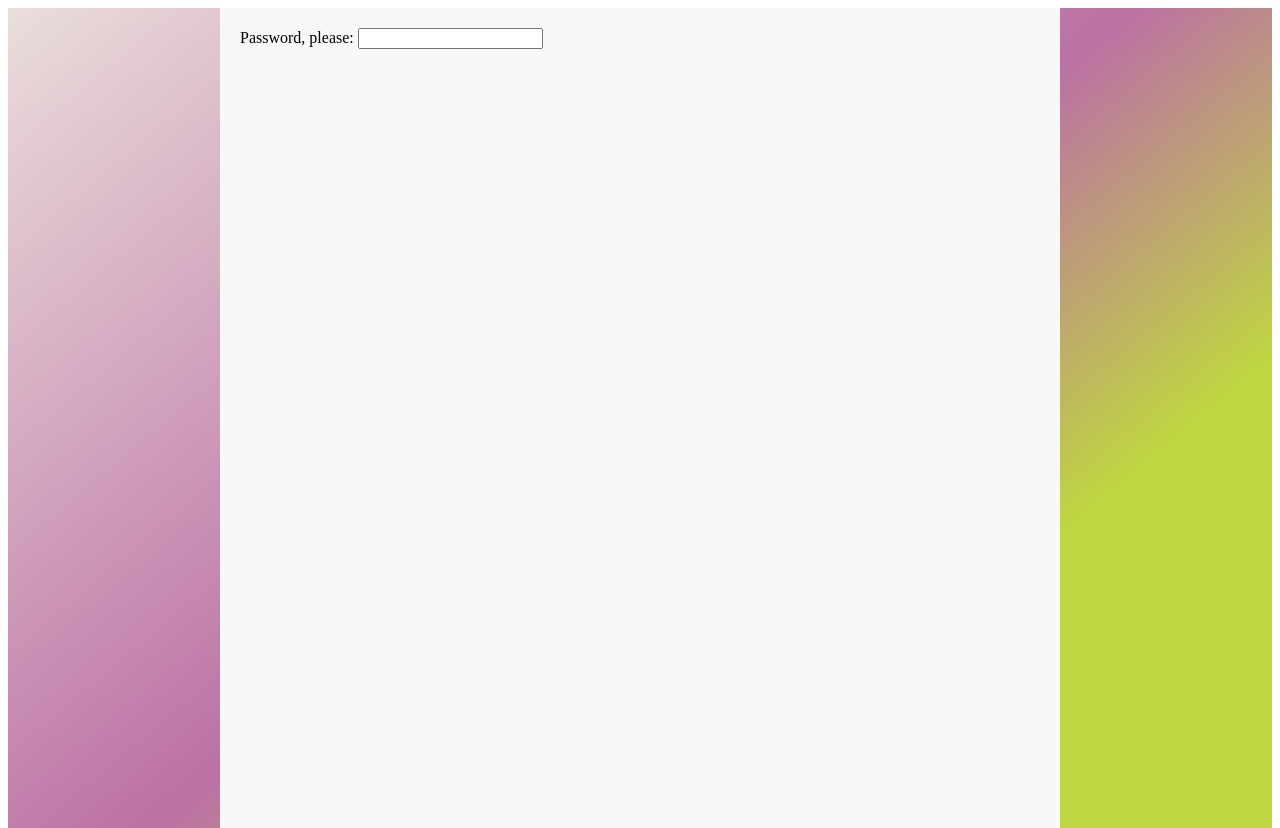
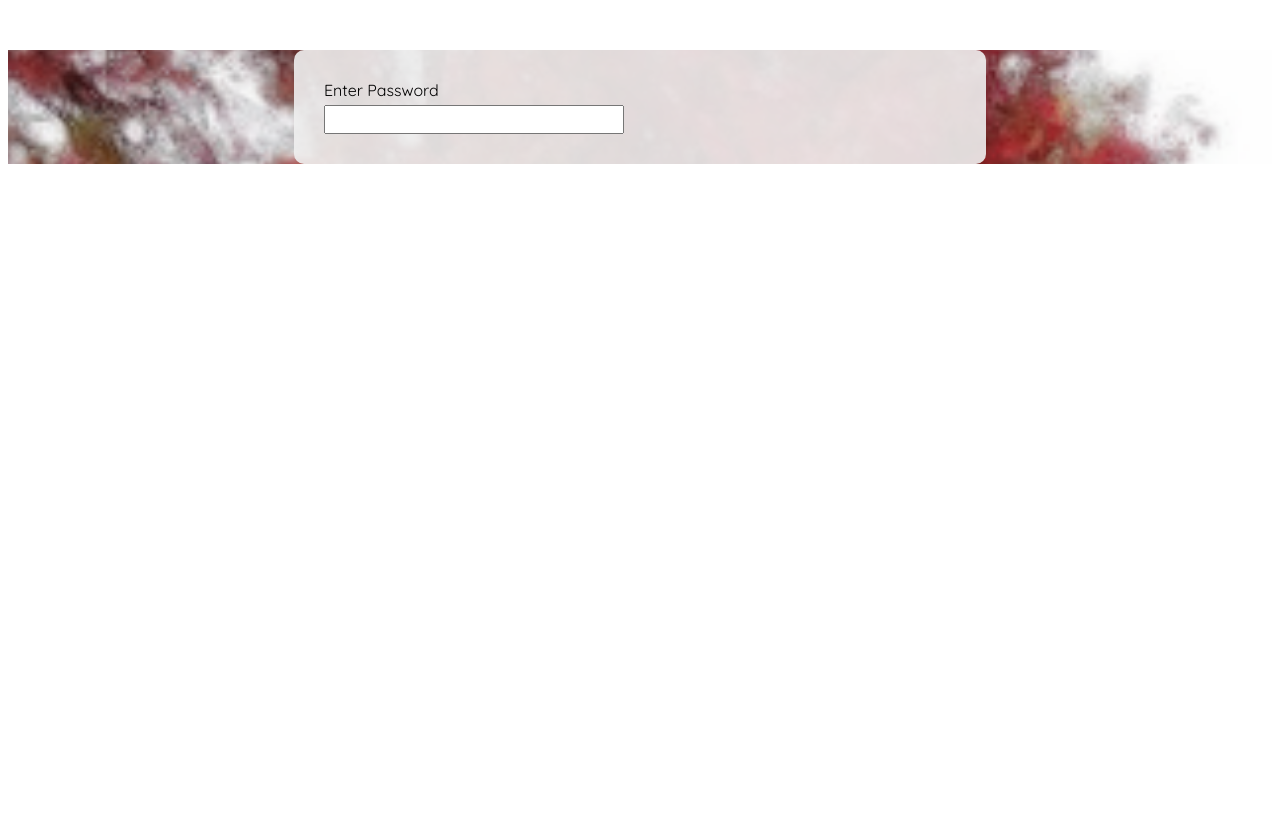
Before and after one commit to mit1mit1/mitchandrachel, a SvelteKit app: page / in a window 1280 px wide. After the commit the page ends 800 px from the top, so only its background shows below. Built offline with nearby package versions, Linux system fonts and the light colour scheme.

Commit message:
pretty background

```diff
--- a/src/components/AuthenticationProvider.svelte
+++ b/src/components/AuthenticationProvider.svelte
@@ -35,12 +35,45 @@
 	{:else if isAuthenticated === 'authenticated'}
 		<slot />
 	{:else}
-		Password, please:
+		<div class="flexCenter">
+			<div class="loginContainer">
+				<div class="field">
+					<div>Enter Password</div>
 					<input
 						on:input={(e) => {
 							hashedPassword = cyrb53(e?.currentTarget?.value ?? '', 24);
 							localStorage.setItem('hashedPassword', hashedPassword.toString());
 						}}
 					/>
+				</div>
+			</div>
+		</div>
 	{/if}
 </div>
+
+<style>
+	.field {
+		display: flex;
+		flex-direction: column;
+		gap: 5px;
+		max-width: 300px;
+	}
+
+	.field input {
+		padding: 5px;
+	}
+
+	.loginContainer {
+		display: inline-block;
+		min-width: 50%;
+		padding: 30px;
+		background-color: rgba(240, 240, 240, 0.90);
+		border-radius: 10px;
+	}
+
+	.flexCenter {
+		display: flex;
+		justify-content: center;
+		margin-top: 50px;
+	}
+</style>
--- a/src/routes/+page.svelte
+++ b/src/routes/+page.svelte
@@ -19,8 +19,8 @@
 </script>
 
 <body class="app" data-sveltekit-preload-data="hover">
-	<div class="contentContainer">
-		<AuthenticationProvider>
+	<AuthenticationProvider>
+		<div class="contentContainer">
 			<h1>Mitch and Rachel</h1>
 			<h2>April 5th, 2025</h2>
 			<h3>Suzarosa, 17 Berambing Crest, Berambing NSW 2758</h3>
@@ -47,8 +47,8 @@
 					{/if}
 				</div>
 			</div>
-		</AuthenticationProvider>
-	</div>
+		</div>
+	</AuthenticationProvider>
 </body>
 
 <style>
@@ -182,7 +182,9 @@
 	}
 
 	.contentContainer {
-		background-color: #f8f8f8;
+		background-color: rgba(240, 240, 240, 0.90);
+		margin-block: 20px;
+		border-radius: 10px;
 		max-width: 800px;
 		margin-inline: auto;
 		padding: 20px;
@@ -191,8 +193,13 @@
 
 	.app {
 		margin: 0px;
-		background-color: #1fc8db;
-		background-image: linear-gradient(140deg, #eadedb 0%, #bc70a4 50%, #bfd641 75%);
+		/* background-color: #1fc8db; */
+		/* background-image: linear-gradient(140deg, #eadedb 0%, #bc70a4 50%, #bfd641 75%); */
+		background-image: url('./suzarosa.svg');
+		background-position: center; /* Center the image */
+		background-repeat: no-repeat; /* Do not repeat the image */
+		background-size: cover; /* Resize the background image to cover the entire container */
 		background-attachment: fixed;
+		font-family: 'Quicksand', sans-serif;
 	}
 </style>
```
Also changed, not shown: src/routes/suzarosa.svg (added). Lines whose indentation alone changed are shown as unchanged.
